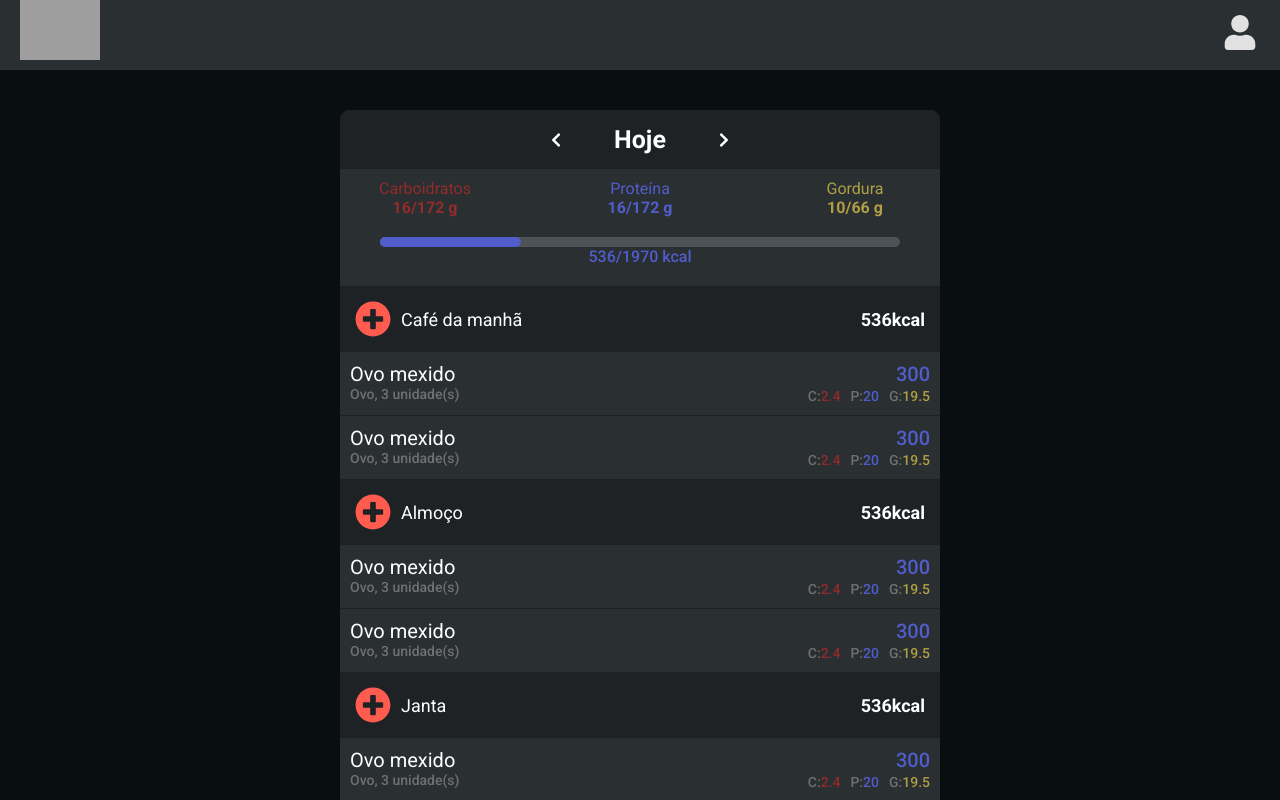
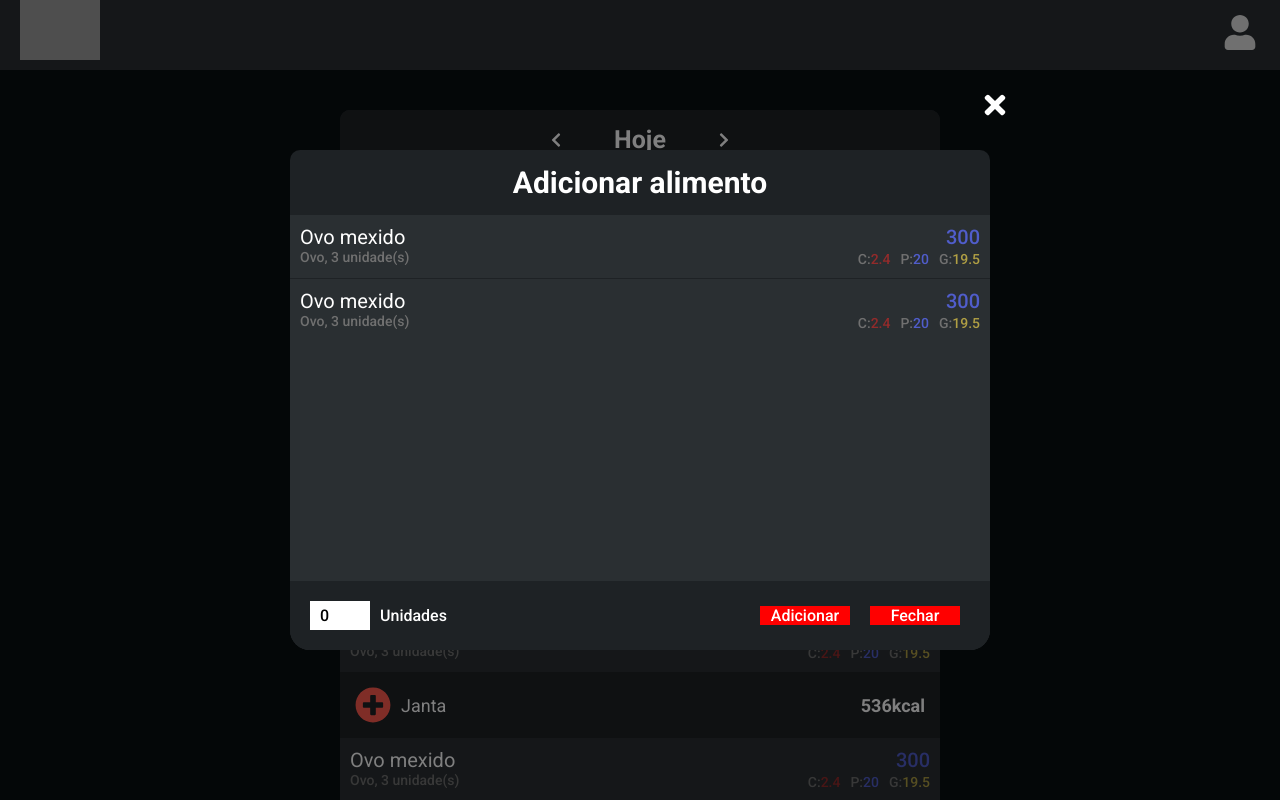
Before and after one commit to gustavodaltoe/MyFit, a React (Create React App) app in the folder web/: page /principal in a window 1280 px wide. Both pictures are taken after a click on the button 373 px from the left and 319 px from the top of the page. Shown: the top 800 px of the page. Built offline with nearby package versions, Linux system fonts and the light colour scheme; grey boxes are pictures that could not be loaded; the HTML template or start-up script is replaced by a standard one.

Commit message:
Iniciando formulario para adicionar alimentos

```diff
--- a/web/src/components/Daily/index.tsx
+++ b/web/src/components/Daily/index.tsx
@@ -1,16 +1,22 @@
-import React from 'react';
+import React, { useState } from 'react';
 
 import './styles.scss';
-import {
-  FaPlusCircle,
-  FaChevronLeft,
-  FaChevronRight,
-  FaTimes,
-} from 'react-icons/fa';
+import { FaPlusCircle, FaChevronLeft, FaChevronRight } from 'react-icons/fa';
 import ProgressLinear from '../ProgressLinear';
 import FoodList from '../FoodList';
+import Modal from '../Modal';
 
 const Daily = () => {
+  const [isModalOpen, setIsModalOpen] = useState(false);
+
+  const handleFoodAddButtonClick = () => {
+    setIsModalOpen(true);
+  };
+
+  const handleFoodModalClose = () => {
+    setIsModalOpen(false);
+  };
+
   return (
     <section id="daily">
       <header>
@@ -44,7 +50,7 @@ const Daily = () => {
       </div>
 
       <header className="period">
-        <button type="button">
+        <button type="button" onClick={handleFoodAddButtonClick}>
           <FaPlusCircle />
         </button>
         <span>Café da manhã</span>
@@ -55,7 +61,7 @@ const Daily = () => {
       </div>
 
       <header className="period">
-        <button type="button">
+        <button type="button" onClick={handleFoodAddButtonClick}>
           <FaPlusCircle />
         </button>
         <span>Almoço</span>
@@ -66,7 +72,7 @@ const Daily = () => {
       </div>
 
       <header className="period">
-        <button type="button">
+        <button type="button" onClick={handleFoodAddButtonClick}>
           <FaPlusCircle />
         </button>
         <span>Janta</span>
@@ -77,7 +83,7 @@ const Daily = () => {
       </div>
 
       <header className="period">
-        <button type="button">
+        <button type="button" onClick={handleFoodAddButtonClick}>
           <FaPlusCircle />
         </button>
         <span>Lanches</span>
@@ -86,6 +92,8 @@ const Daily = () => {
       <div className="entry">
         <FoodList />
       </div>
+
+      <Modal isOpen={isModalOpen} handleClose={handleFoodModalClose} />
     </section>
   );
 };
--- /dev/null
+++ b/web/src/components/Modal/index.tsx
@@ -0,0 +1,44 @@
+import React, { memo, useCallback } from 'react';
+
+import { FaTimes } from 'react-icons/fa';
+import FoodList from '../FoodList';
+
+import './styles.scss';
+
+interface IProps {
+  isOpen: boolean;
+  handleClose(): void;
+}
+
+const Modal: React.FC<IProps> = memo((props: IProps) => {
+  const handleCloseClick = useCallback(() => props.handleClose(), [props]);
+  return (
+    <section className={`modal ${props.isOpen ? 'active' : ''}`}>
+      <div className="container">
+        <button type="button" onClick={handleCloseClick}>
+          <FaTimes />
+        </button>
+        <header>
+          <h3>Adicionar alimento</h3>
+        </header>
+        <section className="content">
+          <FoodList />
+        </section>
+        <footer>
+          <div>
+            <input type="number" value={0} />
+            <span>Unidades</span>
+          </div>
+          <div>
+            <button type="button">Adicionar</button>
+            <button type="button" onClick={handleCloseClick}>
+              Fechar
+            </button>
+          </div>
+        </footer>
+      </div>
+    </section>
+  );
+});
+
+export default Modal;
--- /dev/null
+++ b/web/src/components/Modal/styles.scss
@@ -0,0 +1,75 @@
+.modal {
+  & {
+    display: none;
+    position: fixed;
+    left: 0;
+    top: 0;
+    width: 100%;
+    background: rgba(0,0,0,0.5);
+    height: 100vh;
+  }
+  &.active {
+    display: flex;
+  }
+
+  .container {
+    & {
+      position: relative;
+      background: var(--color-background-secundary);
+      min-height: 50rem;
+      border-radius: 2rem;
+
+      display: flex;
+      flex-direction: column;
+    }
+
+    & > button {
+      position: absolute;
+      text-align: right;
+      display: block;
+      background: transparent;
+      cursor: pointer;
+      font-size: 3rem;
+
+      right: -2rem;
+      top: -6rem;
+    }
+
+    .content {
+      flex: 1;
+    }
+
+    footer {
+      & {
+        border-bottom-left-radius: 2rem;
+        border-bottom-right-radius: 2rem;
+        background: var(--color-background-secundary-dark);
+        padding: 2rem;
+
+        display: flex;
+        justify-content: space-between;
+      }
+
+      input {
+        width: 6rem;
+        padding: .5rem 1rem;
+        margin-right: 1rem;
+      }
+
+      & > div {
+        display: flex;
+        align-items: center;
+      }
+
+      button {
+        margin: 0 1rem;
+        width: 9rem;
+        color: #fff;
+        background: red;
+        cursor: pointer;
+      }
+    }
+  }
+
+
+}
```
